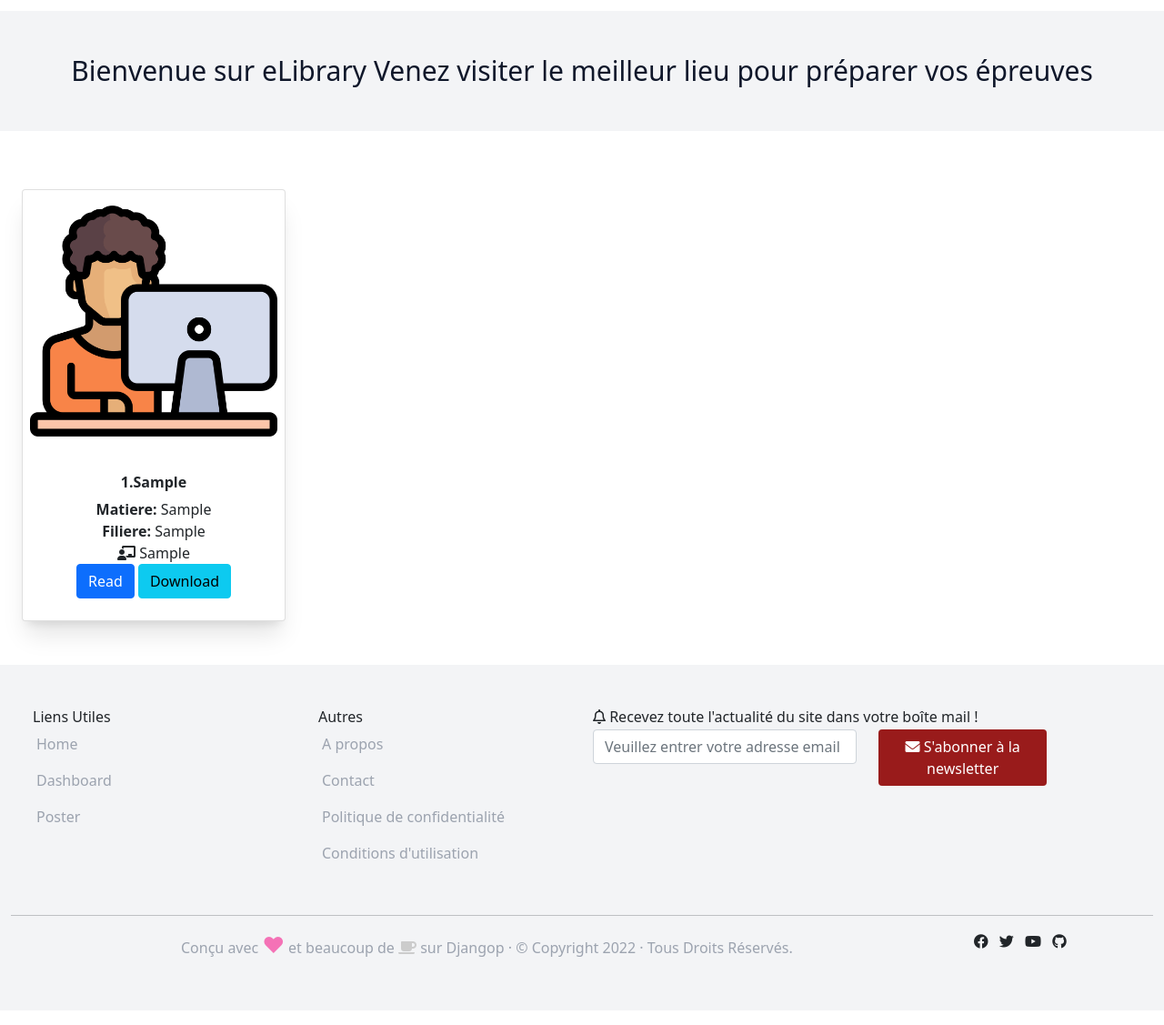
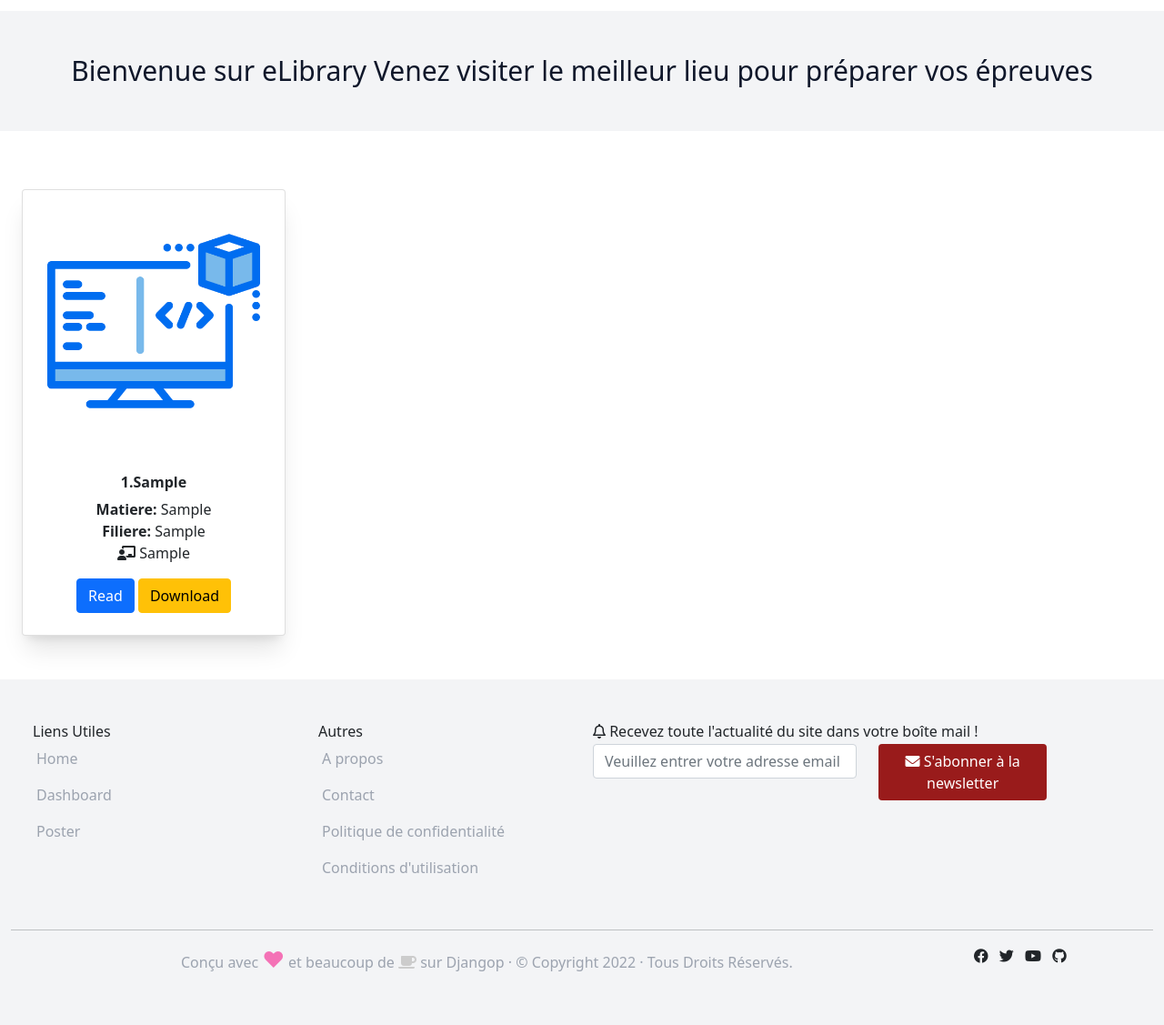
Before and after one commit to amzitoire/django_Project, a Django app: page / in a window 1280 px wide. Shown: the part 60-1187 px from the top of the page at 91% size. Before the commit the page ends 1112 px from the top, so only its background shows below. Run offline with Django 4.2, Linux system fonts and the light colour scheme; tables that the repository leaves empty hold one stand-in row (values such as "Sample post"); parts of the project's set-up code (start-up, migrations or seed data) failed here and were passed over; some libraries are stand-ins or nearby versions.

Commit message:
mise à jour du dashboard et de la page home et dashboard

```diff
--- a/myProjet/Biblio/templates/Biblio/add_correction.html
+++ b/myProjet/Biblio/templates/Biblio/add_correction.html
@@ -8,7 +8,7 @@
 </div>
 <div class="container rounded-3 w-50 w-lg-25 shadow-xl mt-5">
     <div class="row justify-content-center">
-        <div class="col px-5"><i class="fa-solid fa-book-"></i>
+        <div class="col px-5">
             <h1 class="text-dark fw-bold fs-1 text-center py-5">Ajouter une correction</h1>
             {% load crispy_forms_tags %}
             <form method="post" action="" >
--- a/myProjet/Biblio/templates/Biblio/add_epreuve.html
+++ b/myProjet/Biblio/templates/Biblio/add_epreuve.html
@@ -24,7 +24,7 @@
                 {% if form.subject.errors %}
                     {% for error in form.subject.errors %}
                         <p class="text-danger"><strong>{{ error }}</strong></p>
-                    {% endfor %}
+                       {% endfor %}
                 {% endif %}
 
                 {% csrf_token %}
@@ -50,5 +50,4 @@
         </div>
     </div>
 </div>
-
 {% endblock %}
--- a/myProjet/Biblio/templates/pages/home.html
+++ b/myProjet/Biblio/templates/pages/home.html
@@ -15,70 +15,28 @@
             </h1>
         </div>
     </div>
-    <!-- <div class="row h-25">
-        <div class="col h-25">
-            <div id="carouselIndicators" class="carousel slide" data-bs-ride="carousel">
-                <div class="carousel-indicators">
-                    <button type="button" data-bs-target="#carouselIndicators" data-bs-slide-to="0" class="active"
-                        aria-current="true" aria-label="Slide 1"></button>
-                    <button type="button" data-bs-target="#carouselIndicators" data-bs-slide-to="1"
-                        aria-label="Slide 2"></button>
-                    <button type="button" data-bs-target="#carouselIndicators" data-bs-slide-to="2"
-                        aria-label="Slide 3"></button>
-                    <button type="button" data-bs-target="#carouselIndicators" data-bs-slide-to="3"
-                        aria-label="Slide 4"></button>
-                    <button type="button" data-bs-target="#carouselIndicators" data-bs-slide-to="4"
-                        aria-label="Slide 5"></button>
-                    <button type="button" data-bs-target="#carouselIndicators" data-bs-slide-to="5"
-                        aria-label="Slide 6"></button>
-                    <button type="button" data-bs-target="#carouselIndicators" data-bs-slide-to="6"
-                        aria-label="Slide 7"></button>
-                </div>
-                <div class="carousel-inner ">
-                    <div class="carousel-item active">
-                        <img src="{% static 'images/ebook.jpg' %}" class="d-block w-100 h-25" alt="ebook">
-                    </div>
-                    <div class="carousel-item">
-                        <img src="{% static 'images/Lire.jpg' %}" class="d-block w-100 h-25" alt="image lire ">
-                    </div>
-                    <div class="carousel-item">
-                        <img src="{% static 'images/ebook2.jpg' %}" class="d-block w-100 h-25" alt="ebook">
-                    </div>
-                    <div class="carousel-item">
-                        <img src="{% static 'images/Creer.jpg' %}" class="d-block w-100 h-25" alt="créer">
-                    </div>
-                    <div class="carousel-item">
-                        <img src="{% static 'images/Partager.jpg' %}" class="d-block w-100 h-25" alt="partager">
-                    </div>
-                    <div class="carousel-item">
-                        <img src="{% static 'images/girl.jpg' %}" class="d-block w-100 h-25" alt="photo d'une fille">
-                    </div>
-                    <div class="carousel-item">
-                        <img src="{% static 'images/Publier.jpg' %}" class="d-block w-100 h-25" alt="share">
-                    </div>
-
-                </div>
-                <button class="carousel-control-prev mt-5" type="button" data-bs-target="#carouselIndicators"
-                    data-bs-slide="prev">
-                    <span class="carousel-control-prev-icon" aria-hidden="true"></span>
-                    <span class="visually-hidden">Previous</span>
-                </button>
-                <button class="carousel-control-next" type="button" data-bs-target="#carouselIndicators"
-                    data-bs-slide="next">
-                    <span class="carousel-control-next-icon" aria-hidden="true"></span>
-                    <span class="visually-hidden">Next</span>
-                </button>
-            </div>
-        </div>
-    </div> -->
 
     <div class="container mt-5 mb-5">
         <div class="row row-cols-3 row-cols-lg-4">
             {% for epreuve in epreuves %}
             <div class="col-md-4">
                 <div class="card shadow-xl mt-3 rounded">
-                    <div class="align-items-center p-2 text-center">
-                        <img src="{% static 'images/dev.png' %}" alt="" class="card-img-top rounded" width="160">
+                    <div class="p-2 text-center">
+                        {% if epreuve.matiere == "Java" %}
+                            <img src="{% static 'images/java.png' %}" alt="" class="card-img-top rounded" width="160">
+                        {% elif epreuve.matiere == "Java EE" %}
+                            <img src="{% static 'images/jee.png' %}" alt="" class="card-img-top rounded" width="160">
+                        {%elif epreuve.matiere == "Django" %}
+                            <img src="{% static 'images/django.png' %}" alt="" class="card-img-top rounded" width="160">
+                        {%elif epreuve.matiere == "Test et Logiciels" %}
+                            <img src="{% static 'images/test_logiciel.png' %}" alt="" class="card-img-top rounded" width="160">
+                        {%elif epreuve.matiere == "Php" %}
+                            <img src="{% static 'images/php.png' %}" alt="" class="card-img-top rounded" width="160">
+                        {%elif epreuve.matiere == "Angular" %}
+                            <img src="{% static 'images/angular.png' %}" alt="" class="card-img-top rounded" width="160">
+                        {%else%}
+                        <img src="{% static 'images/computer.png' %}" alt="" class="card-img-top rounded" width="160">
+                        {% endif %}
                         <div class="card-body mt-3 info">
                         <h5 class="card-title"><strong>{{ epreuve.id }}.{{ epreuve.intitulet }}</strong></h5>
                         <p class="card-text1 d-block"><strong> Matiere: </strong>
@@ -86,8 +44,10 @@
                         <p class="card-text1 d-block"><strong>Filiere:</strong> {{epreuve.filiere }} </p>
                         <p class="card-text1 d-block"> <i class="fa-solid fa-chalkboard-user"></i>
                             {{ epreuve.professeur }}</p>
-                                <a href="/biblio/read/{{ epreuve.file }}" class="btn btn-primary">Read</a>
-                                <a href="/biblio/download/{{ epreuve.file }}" class="btn btn-info">Download</a>
+                        <div class="mt-3">
+                            <a href="/biblio/read/{{ epreuve.file }}" class="btn btn-primary hover:shadow-xl">Read</a>
+                            <a href="/biblio/download/{{ epreuve.file }}" class="btn btn-warning">Download</a>
+                        </div>
                         </div>
                     </div>
                 </div>
@@ -96,5 +56,4 @@
         </div>
     </div>
 </div>
-
 {% endblock %}
--- a/myProjet/Biblio/templates/users/login.html
+++ b/myProjet/Biblio/templates/users/login.html
@@ -28,6 +28,8 @@
         <div class="row justify-content-center">
             <div class="col-6 col-lg-3">
                 <h1 class="text-dark fw-bold fs-1 text-center py-5"><i class="fa-solid fa-unlock-keyhole"></i> Connexion</h1>
+                <p class="text-center text-xl text-gray-500">Content de vous revoir !</p>
+                <p class="text-center text-xl text-gray-500">Connectez-vous afin d'accéder à vos épreuves</p>
                 {% load crispy_forms_tags %}
                 <form method="post" action="">
                     {% if form.subject.errors %}
```
Also changed, not shown: myProjet/Biblio/forms.py (+4 -4 lines), myProjet/Biblio/templates/Biblio/dashboard.html (+15 -2 lines), myProjet/Biblio/templates/users/profil.html (+25 -10 lines), myProjet/Biblio/static/images/angular.png (added), myProjet/Biblio/static/images/body1.png (added), myProjet/Biblio/static/images/bootstrap.png (added), myProjet/Biblio/static/images/django.png (added), myProjet/Biblio/static/images/java.png (added), myProjet/Biblio/static/images/jee.png (added), myProjet/Biblio/static/images/laravel.png (added), myProjet/Biblio/static/images/management.png (added), myProjet/Biblio/static/images/php.png (added), myProjet/Biblio/static/images/test_logiciel.png (added). Lines whose indentation alone changed are shown as unchanged.
